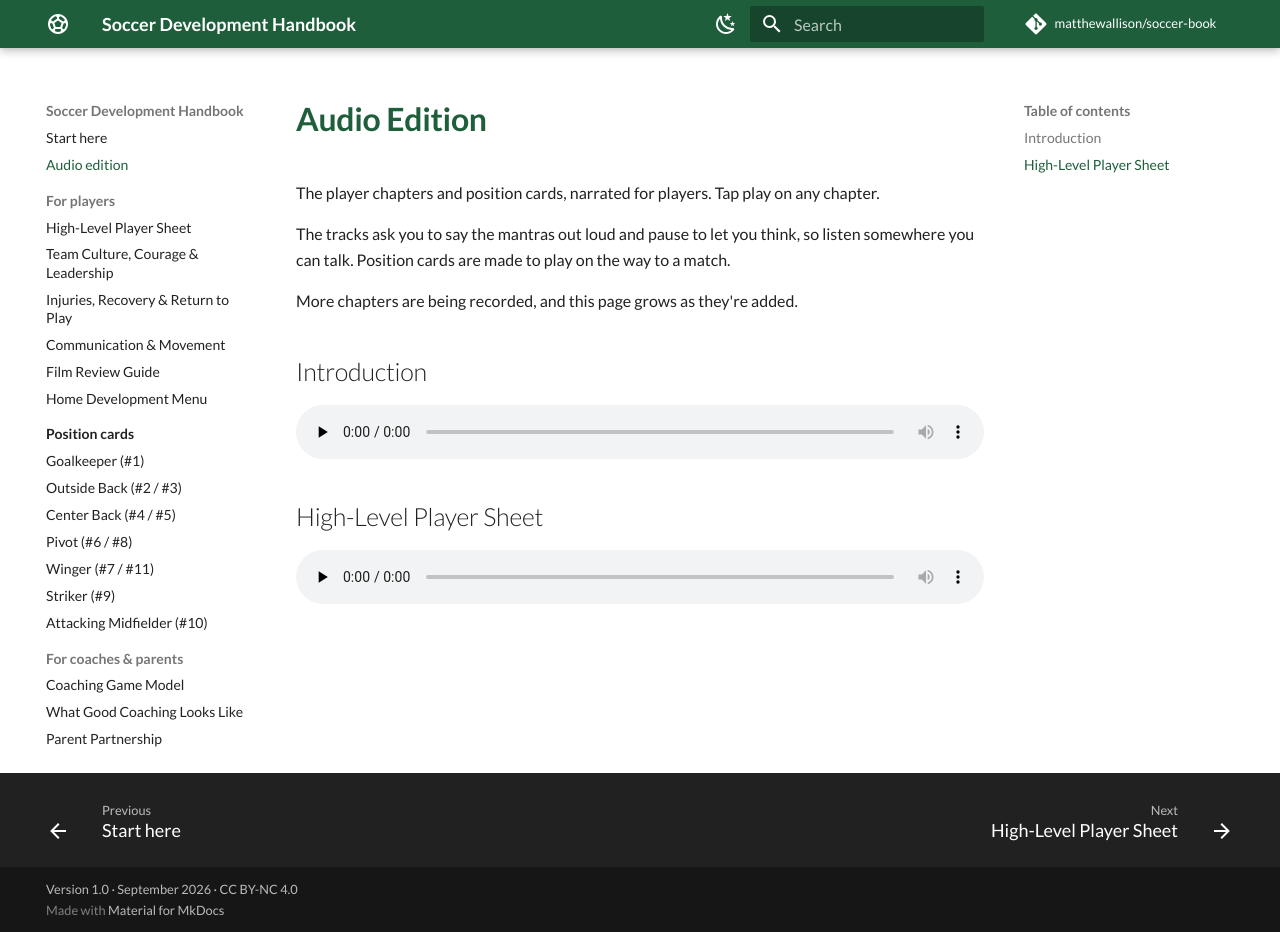
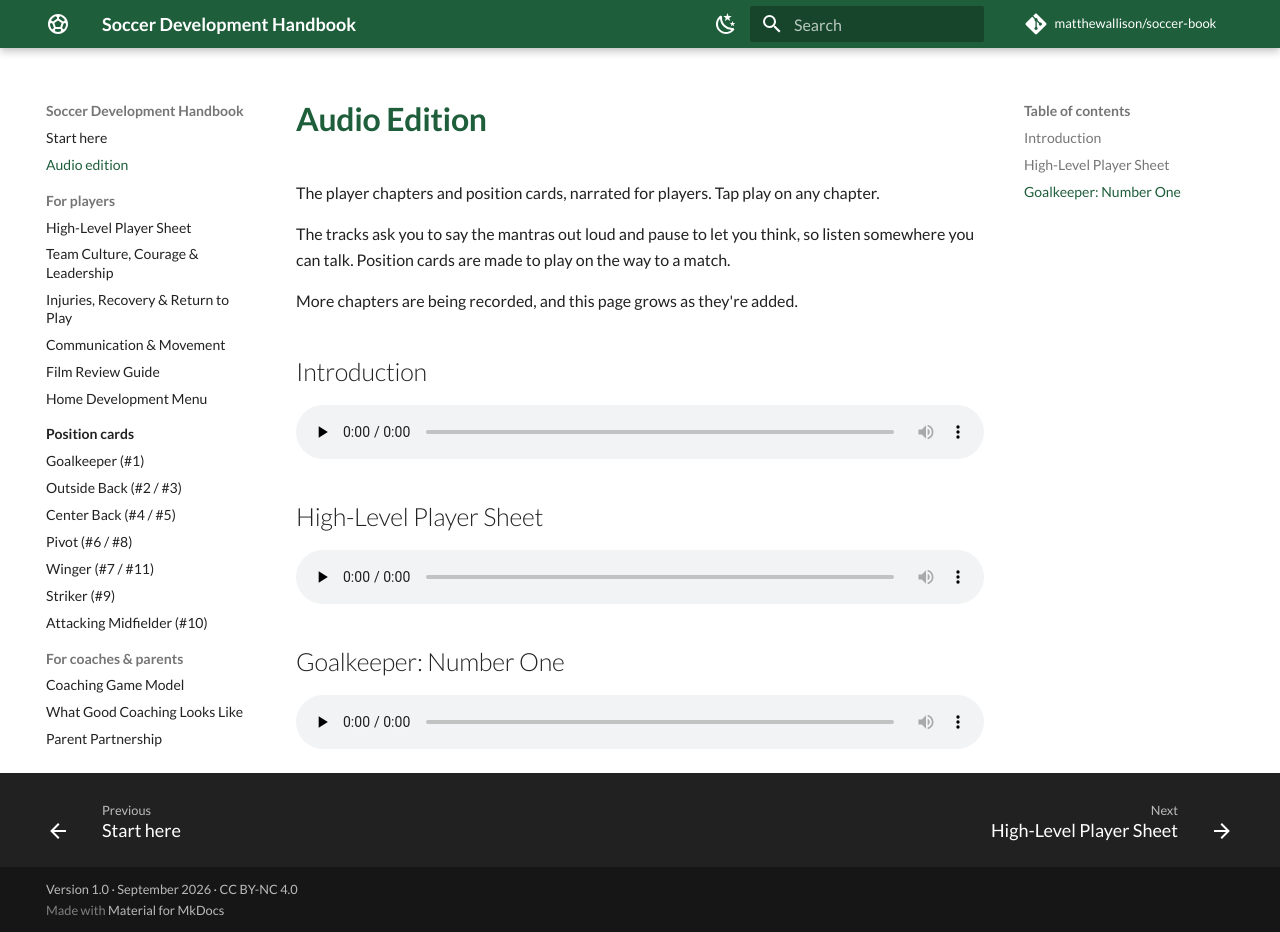
Before and after one commit to matthewallison/soccer-book, an MkDocs documentation site: the page built from docs/audio/index.md, in a window 1280 px wide and 932 px high. Built offline with MkDocs 1.6.1 and Material for MkDocs 9.7.7, drawn with Linux system fonts in a browser that asks for light colours; comment, search, counter and statistics services are not loaded.

Commit message:
Add the goalkeeper position card to the Audio edition page
First track generated with audio/generate_audio.py, published for
listening checks.

Co-Authored-By: Claude Opus 5 (1M context) <noreply@anthropic.com>

```diff
--- a/docs/audio/index.md
+++ b/docs/audio/index.md
@@ -13,3 +13,7 @@ More chapters are being recorded, and this page grows as they're added.
 ## High-Level Player Sheet
 
 <audio controls preload="none" src="01-player-sheet.mp3"></audio>
+
+## Goalkeeper: Number One
+
+<audio controls preload="none" src="09-goalkeeper.mp3"></audio>
```
Also changed, not shown: 1 other file.
